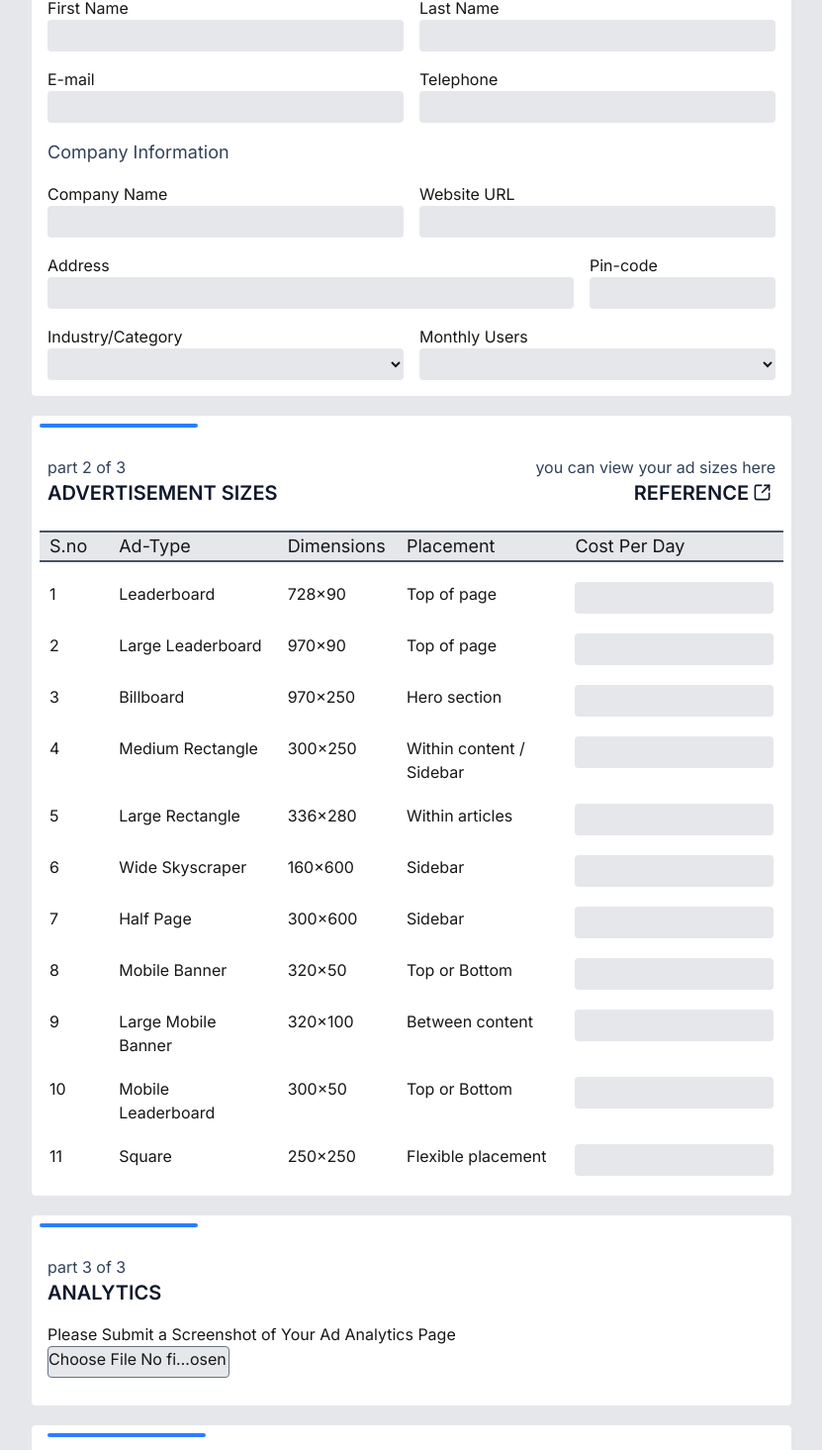
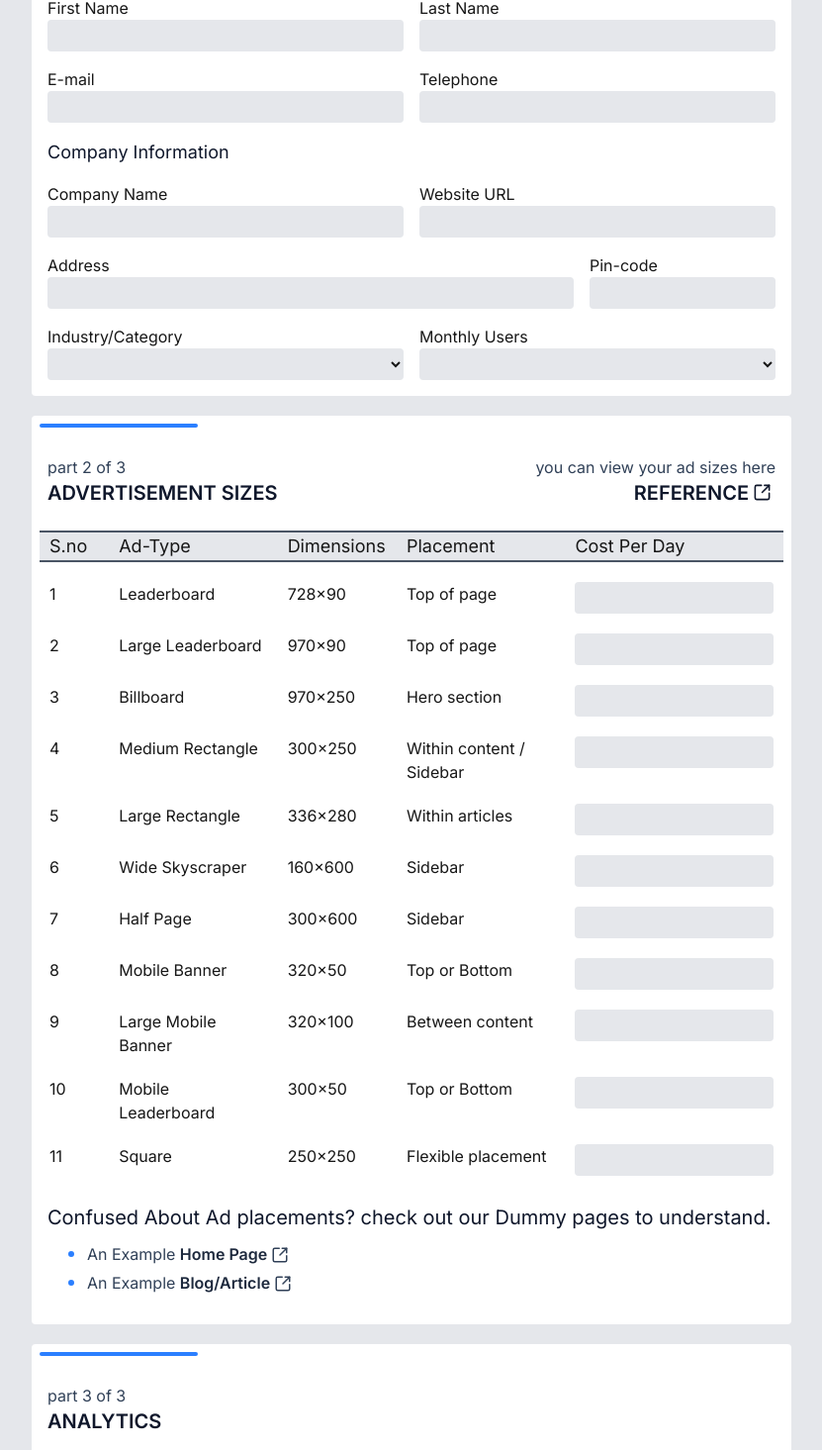
Before and after one commit to Mitul-Bist/ad-form, a Next.js app: page / in a window 1280 px wide. Shown: the part 558-2023 px from the top of the page at 99% size, without its empty margins (224-1055 px from the left). Built offline with nearby package versions, Linux system fonts and the light colour scheme; no server answers.

Commit message:
homepage mobile responsiveness

```diff
--- a/app/ad-sizes/page.tsx
+++ b/app/ad-sizes/page.tsx
@@ -8,7 +8,7 @@ export default function Ads() {
                 <h1 className="text-4xl font-semibold text-white">IAB Fixed Size Ad Specifications</h1>
             </div>
             <div className="bg-gray-300">
-                <div className="flex flex-row justify-around">
+                <div className="flex flex-col md:flex-row justify-around">
                     <div className="flex flex-col m-3">
                         <AdBox adName="Billboard" width="970px" height="250px" />
                         <AdBox adName="Large Leaderboard" width="970px" height="90px" />
@@ -17,7 +17,7 @@ export default function Ads() {
                     <AdBox adName="Half Page" width="300px" height="600px" />
                 </div>
 
-                <div className="flex flex-row justify-around">
+                <div className="flex flex-col md:flex-row justify-around">
 
                     <AdBox adName="Wide Skyscraper" width="160px" height="600px" />
 
--- a/components/Ads.tsx
+++ b/components/Ads.tsx
@@ -1,5 +1,5 @@
 import Link from "next/link";
-import {SquareArrowOutUpRight} from 'lucide-react';
+import { SquareArrowOutUpRight } from 'lucide-react';
 
 const adSizes = [
     {
@@ -72,22 +72,25 @@ const adSizes = [
 
 export default function AdForm() {
     return (
-        <div className="bg-white w-3/5 p-2 flex flex-col rounded-sm mt-5 pb-5" >
+        <div className="bg-white w-full md:w-3/5 p-2 flex flex-col rounded-sm mt-5 pb-5" >
             <div className="h-1 w-40 mb-5 bg-blue-500 rounded-full"></div>
             {/*TITLE  */}
 
-            <div className="flex flex-row justify-between">
+            <div className="flex flex-col md:flex-row justify-between">
                 <div className="flex flex-col m-2">
                     <div className="text-slate-700">part 2 of 3</div>
                     <div className="text-slate-900 text-xl font-semibold">ADVERTISEMENT SIZES</div>
                 </div>
 
-                <div className="flex flex-col m-2 items-end">
+                <div className="flex flex-col m-2 md:items-end">
                     <div className=" text-slate-700">you can view your ad sizes here</div>
-                    <Link className="text-slate-900 flex flex-row transition-all duration-200 ease-in-out hover:text-blue-500" href={"/ad-sizes"} target="_blank" rel="noopener noreferrer">
+                    <Link
+                        className="text-slate-900 flex flex-row transition-all duration-200 ease-in-out hover:text-blue-500"
+                        href={"/ad-sizes"} target="_blank" rel="noopener noreferrer"
+                    >
                         <div className="text-xl font-semibold text-right ">REFERENCE</div>
                         <div className="m-1">
-                            <SquareArrowOutUpRight size={19}/>
+                            <SquareArrowOutUpRight size={19} />
                         </div>
                     </Link>
                 </div>
@@ -98,10 +101,10 @@ export default function AdForm() {
 
             {/* ad table */}
             <div className="flex flex-row justify-around w-full mt-4 text-lg border-solid border-y-2 border-y-gray-600 bg-gray-200">
-                <div className="w-1/15 ">S.no</div>
+                <div className="w-1/15 hidden md:block">S.no</div>
                 <div className="w-3/15 ">Ad-Type</div>
                 <div className="w-2/15 ">Dimensions</div>
-                <div className="w-3/15 ">Placement</div>
+                <div className="w-3/15 hidden md:block">Placement</div>
                 <div className="w-4/15 ">Cost Per Day</div>
             </div>
 
@@ -109,10 +112,10 @@ export default function AdForm() {
                 adSizes.map((ad, i) => {
                     return (
                         <div className="flex flex-row justify-around w-full mt-5">
-                            <div className="w-1/15">{i+1}</div>
+                            <div className="w-1/15 hidden md:block">{i + 1}</div>
                             <div className="w-3/15">{ad.type}</div>
                             <div className="w-2/15">{ad.dimensions}</div>
-                            <div className="w-3/15">{ad.placement}</div>
+                            <div className="w-3/15 hidden md:block">{ad.placement}</div>
                             <input
                                 className="w-4/15 bg-gray-200 border-gray-500 rounded-sm h-8 "
                                 type="number" name={ad.inputName} id={ad.inputName}
@@ -122,6 +125,28 @@ export default function AdForm() {
                 })
             }
 
+            <div className="mt-5 p-2">
+                <div className="text-xl text-slate-900 ">Confused About Ad placements? check out our Dummy pages to understand. </div>
+                <ul className="text-slate-700 list-disc marker:text-xl marker:text-blue-500 px-10 mt-2">
+                    <li>
+                        <Link className="flex flex-row w-fit" href={"/example-homepage"} target="_blank" rel="noopener noreferrer" >
+                            <div>An Example <span className="text-slate-800 font-semibold hover:text-blue-500">Home Page</span></div>
+                            <div className="m-1">
+                                <SquareArrowOutUpRight size={18} />
+                            </div>
+                        </Link>
+                    </li>
+                    <li>
+                        <Link className="flex flex-row w-fit " href={"/example-article"} target="_blank" rel="noopener noreferrer" >
+                            <div>An Example <span className="text-slate-800 font-semibold hover:text-blue-500">Blog/Article</span></div>
+                            <div className="m-1">
+                                <SquareArrowOutUpRight size={18} />
+                            </div>
+                        </Link>
+                    </li>
+                </ul>
+            </div>
+
         </div>
     )
 }
--- a/components/Field.tsx
+++ b/components/Field.tsx
@@ -6,7 +6,7 @@ interface fieldProps {
 
 export default function Field({label, name, type} : fieldProps){
     return(
-        <div className="flex flex-col m-2 w-1/2">
+        <div className="flex flex-col m-2 w-9/10 md:w-1/2">
                     <label htmlFor={name}>{label}</label>
                     <input
                         className="bg-gray-200 border-gray-500 rounded-sm h-8 "
--- a/components/Intro.tsx
+++ b/components/Intro.tsx
@@ -1,6 +1,6 @@
 export default function IntroSection(){
     return(
-        <div className="bg-white w-3/5 p-4 flex flex-col rounded-sm mt-5">
+        <div className="bg-white w-full md:w-3/5 p-4 flex flex-col rounded-sm mt-5">
             <div className="h-1 w-40 mb-5 bg-blue-500 rounded-full"></div>
             <h1 className="text-3xl font-semibold text-slate-900">
                 Help Us Understand <span className="text-blue-600">Website Advertising</span>
--- a/components/contact.tsx
+++ b/components/contact.tsx
@@ -2,17 +2,17 @@ import Field from "./Field"
 
 export default function ContactForm() {
     return (
-        <div className="bg-white w-3/5 p-2 flex flex-col rounded-sm mt-5">
+        <div className="bg-white w-full md:w-3/5 p-2 flex flex-col rounded-sm mt-5">
             <div className="h-1 w-40 mb-5 bg-blue-500 rounded-full"></div>
             {/*TITLE  */}
             <div className="flex flex-col m-2 ">
                 <div className="text-slate-500">part 1 of 3</div>
                 <div className="text-slate-900 text-xl font-semibold">CONTACT INFORMATION</div>
-                <div className="text-slate-700 text-lg ">Contact Person</div>
+                <div className="text-slate-900 text-lg ">Contact Person</div>
             </div>
 
             {/* 1ST ROW */}
-            <div className="flex flex-row justify-center w-full">
+            <div className="flex flex-col md:flex-row justify-center w-full">
                 {/* first name */}
                 <Field label="First Name" name="firstName" type="text" />
                 {/* last name */}
@@ -20,7 +20,7 @@ export default function ContactForm() {
             </div>
 
             {/* 2ND ROW */}
-            <div className="flex flex-row justify-center w-full">
+            <div className="flex flex-col md:flex-row justify-center w-full">
                 {/* email */}
                 <Field label="E-mail" name="mail_ID" type="email" />
                 {/* phone */}
@@ -29,10 +29,10 @@ export default function ContactForm() {
 
 
             {/* COMPANY INFO */}
-            <div className="text-slate-700 text-lg m-2">Company Information</div>
+            <div className="text-slate-900 text-lg m-2">Company Information</div>
 
             {/* 3RD ROW */}
-            <div className="flex flex-row justify-center w-full">
+            <div className="flex flex-col md:flex-row justify-center w-full">
                 {/* Company - Name */}
                 <Field label="Company Name" name="companyName" type="text" />
                 {/* website url */}
@@ -40,10 +40,10 @@ export default function ContactForm() {
             </div>
 
             {/* 4TH ROW */}
-            <div className="flex flex-row justify-center w-full">
+            <div className="flex flex-col md:flex-row justify-center w-full">
 
                 {/* address */}
-                <div className="flex flex-col m-2 w-3/4">
+                <div className="flex flex-col m-2 w-9/10 md:w-3/4">
                     <label htmlFor="address">Address</label>
                     <input
                         className="bg-gray-200 border-gray-500 rounded-sm h-8 "
@@ -53,7 +53,7 @@ export default function ContactForm() {
 
 
                 {/* pin code */}
-                <div className="flex flex-col m-2 w-1/4">
+                <div className="flex flex-col m-2 w-9/10 md:w-1/4">
                     <label htmlFor="pinCode">Pin-code</label>
                     <input
                         className="bg-gray-200 border-gray-500 rounded-sm h-8"
@@ -64,10 +64,10 @@ export default function ContactForm() {
             </div>
 
             {/* 5TH ROW  drop downs*/}
-            <div className="flex flex-row justify-center w-full">
+            <div className="flex flex-col md:flex-row justify-center w-full">
 
                 {/* Industry */}
-                <div className="flex flex-col m-2 w-1/2">
+                <div className="flex flex-col m-2 w-9/10 md:w-1/2">
                     <label htmlFor="industry">Industry/Category</label>
                     <select
                         className="bg-gray-200 border-gray-500 rounded-sm h-8"
@@ -87,7 +87,7 @@ export default function ContactForm() {
                 </div>
 
                 {/* Category */}
-                <div className="flex flex-col m-2 w-1/2">
+                <div className="flex flex-col m-2 w-9/10 md:w-1/2">
                     <label htmlFor="monthly-users">Monthly Users</label>
                     <select
                         className="bg-gray-200 border-gray-500 rounded-sm h-8"
--- a/components/img_Form.tsx
+++ b/components/img_Form.tsx
@@ -1,6 +1,6 @@
 export default function ImageForm() {
     return (
-        <div className="bg-white w-3/5 p-2 flex flex-col rounded-sm mt-5 pb-5">
+        <div className="bg-white w-full md:w-3/5 p-2 flex flex-col rounded-sm mt-5 pb-5">
             <div className="h-1 w-40 mb-5 bg-blue-500 rounded-full"></div>
             {/*TITLE  */}
             <div className="flex flex-col m-2 ">
@@ -8,8 +8,8 @@ export default function ImageForm() {
                 <div className="text-slate-900 text-xl font-semibold">ANALYTICS</div>
             </div>
 
-            <div className="m-2 flex flex-col">
-                <label>Please Submit a Screenshot of Your Ad Analytics Page</label>
+            <div className="mt-1 m-2 flex flex-col">
+                <label className="text-slate-700 mb-1">Please Submit a Screenshot of Your <span className="font-semibold">Ad Analytics Page</span></label>
                 <input
                     className="w-2/8 border bg-gray-200 border-gray-500 rounded-sm h-8 "
                     type="file"
```
Also changed, not shown: app/api/save-data/route.js (+7 -10 lines), components/submit.tsx (+8 -6 lines).
